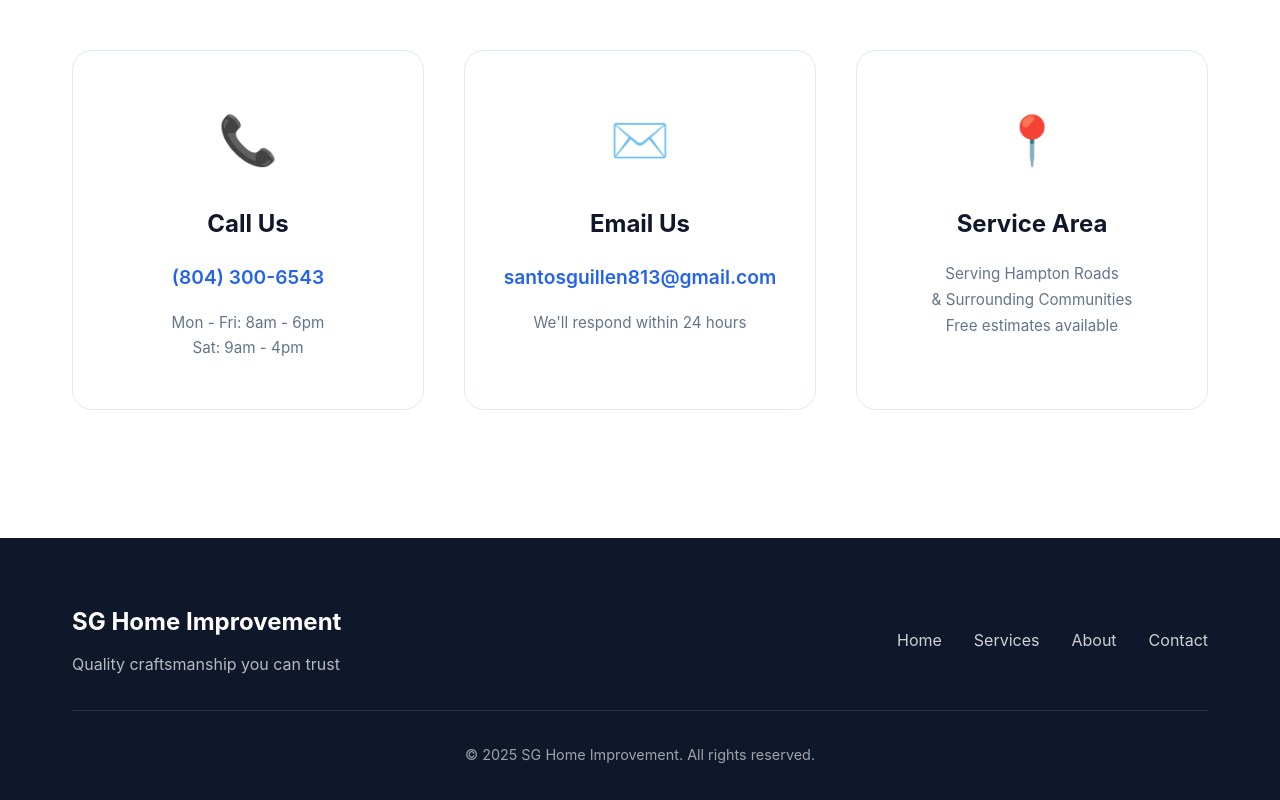
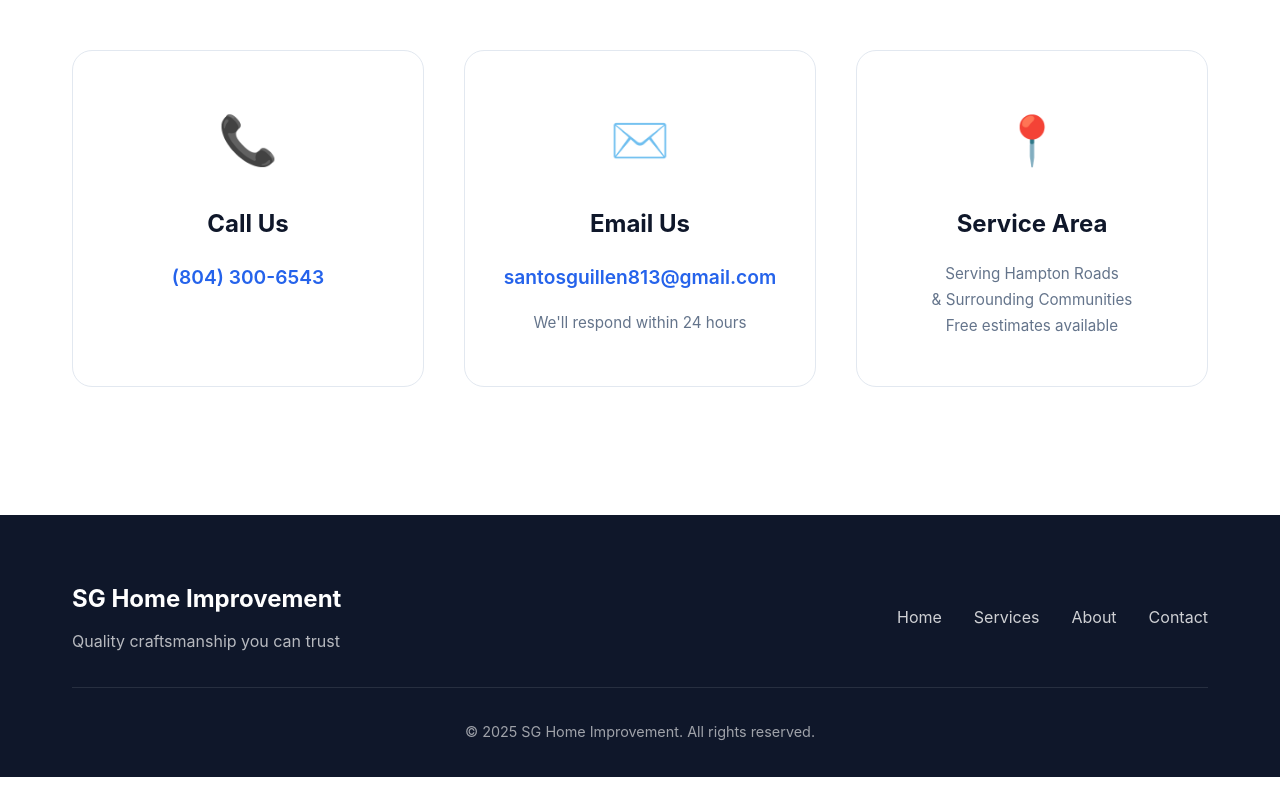
Before and after one commit to Chris-Guillen/Repairs, a plain HTML site: page index.html in a window 1280 px wide. Shown: the part 2725-3525 px from the top of the page. After the commit the page ends 3502 px from the top, so only its background shows below. Drawn offline with Linux system fonts and the light colour scheme.

Commit message:
changed time availability

```diff
--- a/index.html
+++ b/index.html
@@ -116,7 +116,6 @@
                     <h3>Call Us</h3>
                     <!-- EDIT: Your phone number -->
                     <a href="tel:804-300-6543">(804) 300-6543</a>
-                    <p>Mon - Fri: 8am - 6pm<br>Sat: 9am - 4pm</p>
                 </div>
 
                 <div class="contact-card">
```
